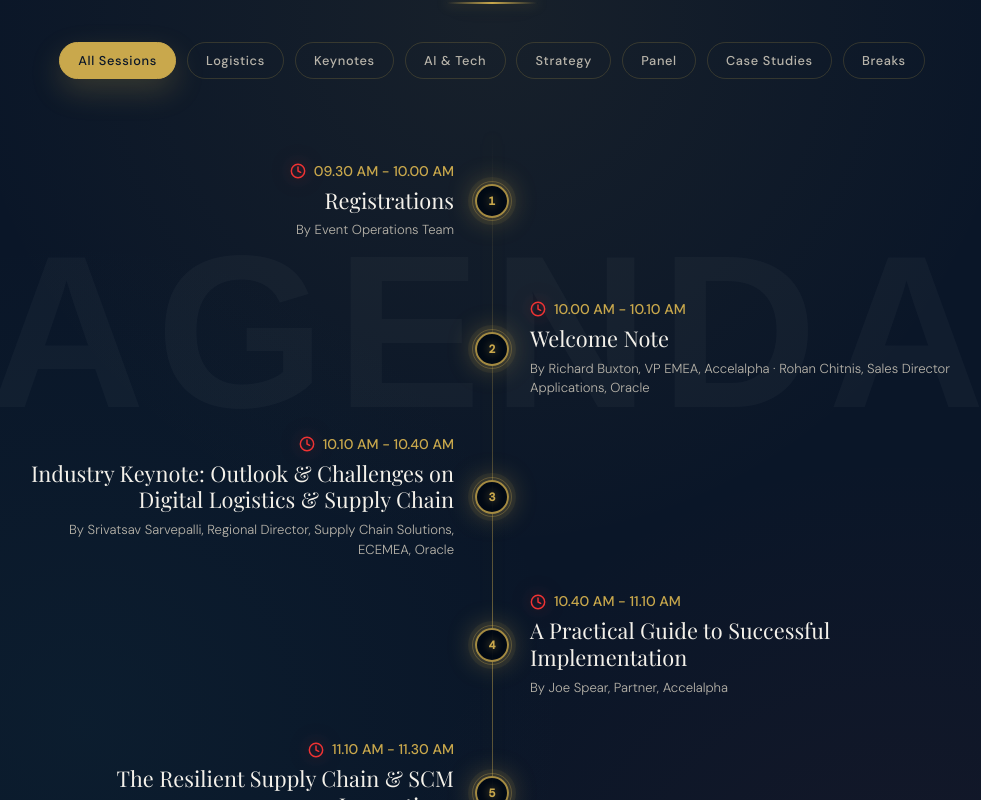
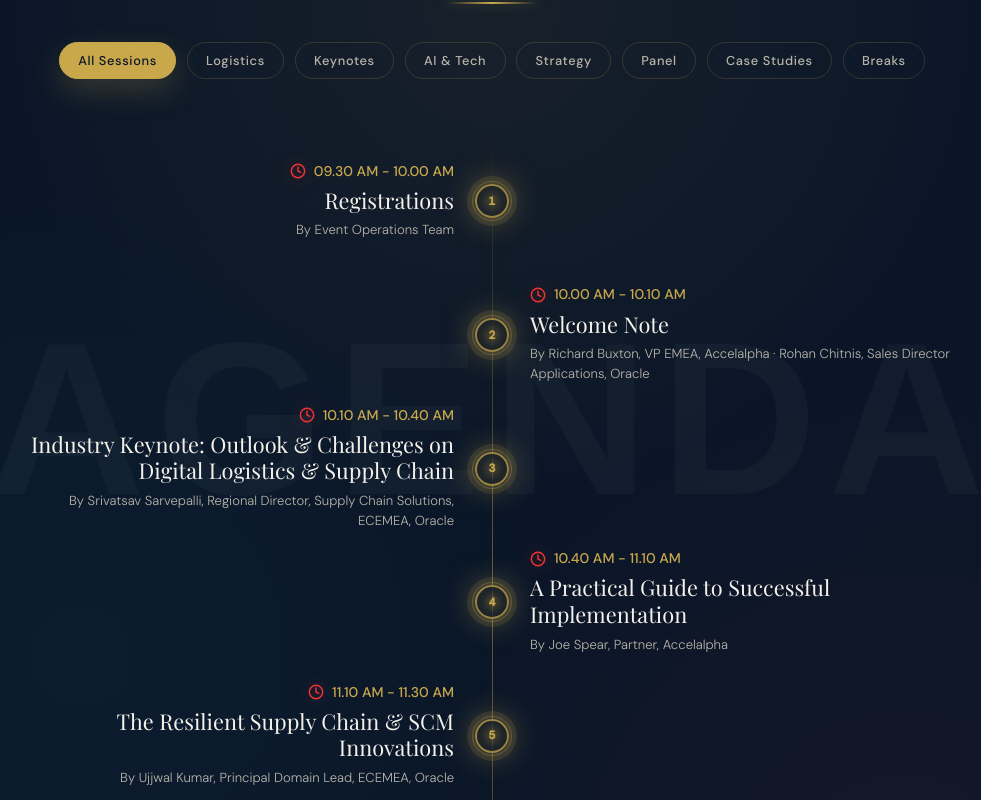
Before and after one commit to Lithasa/cogent-event-ai-personalizer, a Next.js app in the folder frontend/: page / in a window 1280 px wide. Shown: the part 2080-2880 px from the top of the page, without its empty margins (148-1129 px from the left). Built offline with nearby package versions, Linux system fonts and the light colour scheme; no server answers; a web font is replaced by a local one.

Commit message:
updated agenda section

```diff
--- a/frontend/components/Agenda.jsx
+++ b/frontend/components/Agenda.jsx
@@ -1,6 +1,6 @@
 'use client'
 
-import { useState } from 'react'
+import { useState, useEffect, useRef, useMemo } from 'react'  // ← added useMemo
 import { AnimatePresence, motion } from 'framer-motion'
 import { Clock } from 'lucide-react'
 import styles from './Agenda.module.css'
@@ -95,15 +95,64 @@
 
 export default function Agenda() {
   const [activeTag, setActiveTag] = useState('all')
+  const [glowedDots, setGlowedDots] = useState(new Set())
+  const itemRefs = useRef([])
 
-  const filteredSessions =
-    activeTag === 'all'
-      ? sessions
-      : sessions.filter((session) => session.tag === activeTag)
+  // ── FIX: useMemo so filteredSessions keeps the SAME array reference
+  // between renders. Without this, a new array is created every render,
+  // making useEffect think the dependency changed → infinite loop.
+  const filteredSessions = useMemo(
+    () =>
+      activeTag === 'all'
+        ? sessions
+        : sessions.filter((session) => session.tag === activeTag),
+    [activeTag]
+  )
+
+  // Single effect: observers + reset-on-cleanup
+  useEffect(() => {
+    const observers = []
+
+    itemRefs.current.forEach((ref, index) => {
+      if (!ref) return
+      const sessionId = filteredSessions[index]?.id
+      if (sessionId == null) return
+
+      const observer = new IntersectionObserver(
+        ([entry]) => {
+          const rect = entry.boundingClientRect
+
+          if (entry.isIntersecting) {
+            // Entered viewport (scrolling down) → glow
+            setGlowedDots((prev) => new Set([...prev, sessionId]))
+          } else if (rect.top > window.innerHeight * 0.55) {
+            // Left viewport from bottom (scrolling up) → un-glow
+            setGlowedDots((prev) => {
+              const next = new Set(prev)
+              next.delete(sessionId)
+              return next
+            })
+          }
+          // Left from top (scrolled past going down) → keep glow
+        },
+        { threshold: 0.45 }
+      )
+
+      observer.observe(ref)
+      observers.push(observer)
+    })
+
+    return () => {
+      observers.forEach((o) => o.disconnect())
+      setGlowedDots(new Set()) // reset glow on filter change (cleanup)
+    }
+  }, [filteredSessions]) // ← now stable — only changes when activeTag changes
 
   return (
     <section id="agenda" className={styles.agendaSection}>
       <div className={styles.agendaContainer}>
+
+        {/* Header — unchanged */}
         <motion.div
           className={styles.agendaHeader}
           initial={{ opacity: 0, y: -34, filter: 'blur(8px)' }}
@@ -130,6 +179,7 @@
           />
         </motion.div>
 
+        {/* Filter bar — unchanged */}
         <motion.div
           className={styles.filterBar}
           initial={{ opacity: 0, y: 20, filter: 'blur(6px)' }}
@@ -163,6 +213,7 @@
           ))}
         </motion.div>
 
+        {/* Timeline */}
         <motion.div className={styles.timelineWrap} layout>
           <motion.div
             className={styles.timelineLine}
@@ -172,14 +223,40 @@
             transition={{ duration: 1.1, ease: [0.16, 1, 0.3, 1] }}
           />
 
-          <div className={styles.timelineWatermark}>AGENDA</div>
+          {/* Sticky AGENDA watermark */}
+          <div
+            aria-hidden="true"
+            style={{
+              position: 'sticky',
+              top: '50vh',
+              height: 0,
+              overflow: 'visible',
+              zIndex: 0,
+              pointerEvents: 'none',
+              display: 'flex',
+              justifyContent: 'center',
+            }}
+          >
+            <div
+              className={styles.timelineWatermark}
+              style={{
+                position: 'static',
+                transform: 'translateY(-50%)',
+                display: 'block',
+              }}
+            >
+              AGENDA
+            </div>
+          </div>
 
           <AnimatePresence mode="popLayout">
             {filteredSessions.map((session, index) => {
               const isLeft = index % 2 === 0
+              const isGlowing = glowedDots.has(session.id)
 
               return (
                 <motion.div
+                  ref={(el) => { itemRefs.current[index] = el }}
                   layout
                   key={session.id}
                   className={`${styles.timelineItem} ${
@@ -189,7 +266,7 @@
                   whileInView={{ opacity: 1, y: 0, filter: 'blur(0px)' }}
                   exit={{ opacity: 0, y: -18, filter: 'blur(6px)' }}
                   viewport={{
-                    once: false,
+                    once: true,
                     amount: 0.3,
                     margin: '-8% 0px -8% 0px',
                   }}
@@ -198,22 +275,14 @@
                     ease: [0.16, 1, 0.3, 1],
                     delay: Math.min(index * 0.045, 0.28),
                   }}
+                  style={{ marginBottom: '0.35rem' }}
                 >
                   <motion.article
                     className={styles.timelineContent}
-                    initial={{
-                      x: isLeft ? -34 : 34,
-                      opacity: 0,
-                    }}
-                    whileInView={{
-                      x: 0,
-                      opacity: 1,
-                    }}
-                    viewport={{ once: false, amount: 0.35 }}
-                    transition={{
-                      duration: 0.68,
-                      ease: [0.16, 1, 0.3, 1],
-                    }}
+                    initial={{ x: isLeft ? -34 : 34, opacity: 0 }}
+                    whileInView={{ x: 0, opacity: 1 }}
+                    viewport={{ once: true, amount: 0.35 }}
+                    transition={{ duration: 0.68, ease: [0.16, 1, 0.3, 1] }}
                   >
                     <p className={styles.sessionTime}>
                       <Clock size={16} strokeWidth={2.2} />
@@ -227,26 +296,35 @@
                     </p>
                   </motion.article>
 
+                  {/* Dot — pop via whileInView, glow via animate (scroll-controlled) */}
                   <motion.div
                     className={styles.timelineDot}
-                    initial={{
-                      opacity: 0,
-                      scale: 0.72,
-                    }}
+                    initial={{ opacity: 0, scale: 0.72 }}
                     whileInView={{
                       opacity: 1,
                       scale: [0.72, 1.22, 1],
-                      boxShadow: [
-                        '0 0 0 0 rgba(201,168,76,0), 0 0 0 rgba(201,168,76,0)',
-                        '0 0 0 12px rgba(201,168,76,0.15), 0 0 42px rgba(201,168,76,0.75)',
-                        '0 0 0 7px rgba(201,168,76,0.08), 0 0 28px rgba(201,168,76,0.48)',
-                      ],
                     }}
-                    viewport={{ once: false, amount: 0.58 }}
+                    animate={{
+                      boxShadow: isGlowing
+                        ? '0 0 0 8px rgba(201,168,76,0.12), 0 0 32px rgba(201,168,76,0.6), inset 0 0 14px rgba(201,168,76,0.15)'
+                        : '0 0 0 0px rgba(201,168,76,0)',
+                      color: isGlowing ? '#c9a84c' : undefined,
+                      background: isGlowing
+                        ? 'radial-gradient(circle, rgba(201,168,76,0.22) 0%, rgba(10,22,40,0.95) 75%)'
+                        : undefined,
+                      borderColor: isGlowing
+                        ? 'rgba(201,168,76,0.75)'
+                        : undefined,
+                    }}
                     transition={{
                       duration: 0.82,
                       ease: [0.16, 1, 0.3, 1],
+                      boxShadow:   { duration: 0.55, ease: 'easeInOut' },
+                      color:       { duration: 0.45, ease: 'easeInOut' },
+                      background:  { duration: 0.55, ease: 'easeInOut' },
+                      borderColor: { duration: 0.45, ease: 'easeInOut' },
                     }}
+                    viewport={{ once: false, amount: 0.58 }}
                   >
                     {session.id}
                   </motion.div>
```
